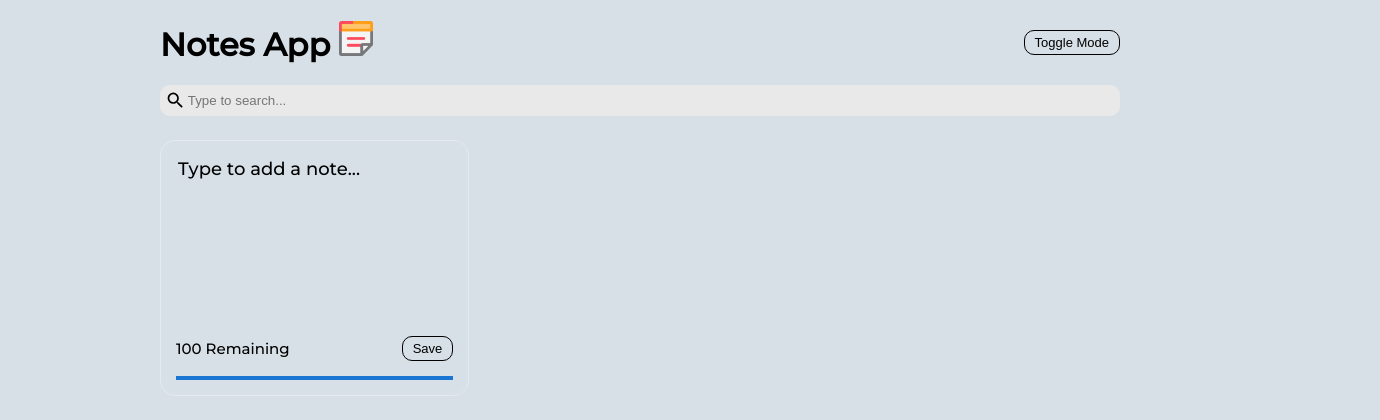
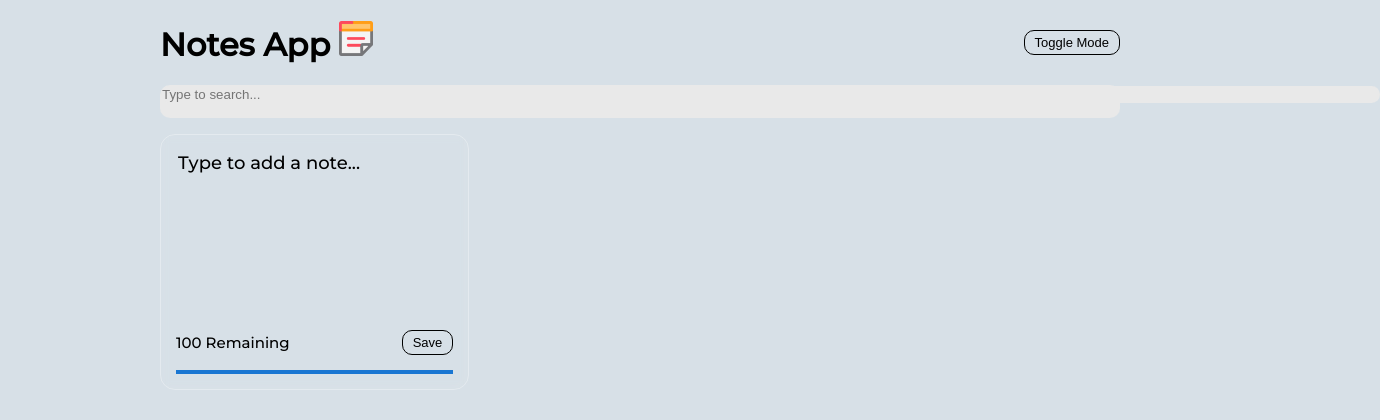
Before and after one commit to M0Shalaan/notes_app_react, a React (Create React App) app: page / in a window 1280 px wide. Shown: the top 420 px of the page, 1380 px wide, since content can reach past the window. Built offline with nearby package versions, Linux system fonts and the light colour scheme.

Commit message:
fixed search bug

```diff
--- a/src/components/Search.js
+++ b/src/components/Search.js
@@ -1,12 +1,41 @@
+// /* eslint-disable no-lone-blocks */
+// import React from "react";
+// import { MdSearch } from "react-icons/md";
+
+// {
+//   /*this is our search component
+//   here am using the handleSearchNote as props and we are going to use this
+//   as our onClick event function for searching (this actual function has been defined in App.js)*/
+// }
+// function Search({ handleSearch }) {
+//   return (
+//     <div className="search">
+//       {/*this is our search icon within our search bar and I have fixed it's size to 1.3em*/}
+//       <MdSearch className="search-icon" size="1.5rem" />
+//       {/*this is the input tag for our search and here , I have used some onClick events for searching*/}
+//       <input
+//         size="150"
+//         type="text"
+//         placeholder="Search for your notes..."
+//         onChange={(event) => handleSearch(event.target.value)}
+//       />
+//     </div>
+//   );
+// }
+
+// export default Search;
+
 import React from "react";
 import { MdSearch } from "react-icons/md";
 
 const Search = ({ handleSearchNote }) => {
   return (
     <div className="search">
-      <MdSearch className="search-icons" size="1.3em" />
+      <MdSearch className="search-icons" size="1.7em" />
       <input
-        onChange={(event) => (handleSearchNote = event.target.value)}
+        size="150"
+        className="search"
+        onChange={(event) => handleSearchNote(event.target.value)}
         type="text"
         placeholder="Type to search..."
       />
--- a/src/index.css
+++ b/src/index.css
@@ -137,8 +137,8 @@ code {
   align-items: center;
   background-color: rgb(233, 233, 233);
   border-radius: 10px;
-  padding: 5px;
-  margin-bottom: 1.5em;
+  padding: 1px;
+  margin-bottom: 1em;
 }
 
 .search input {
```
